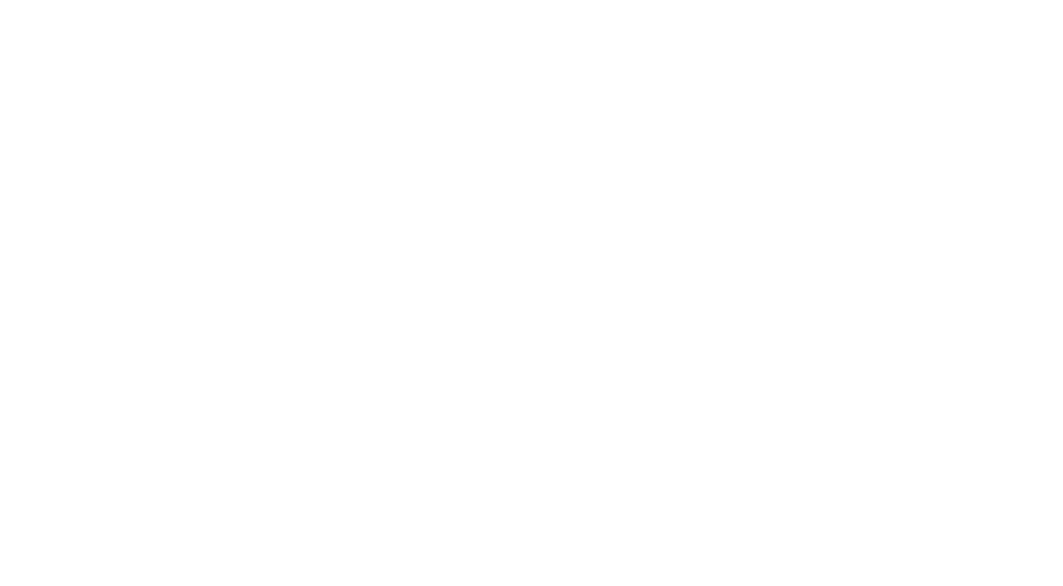
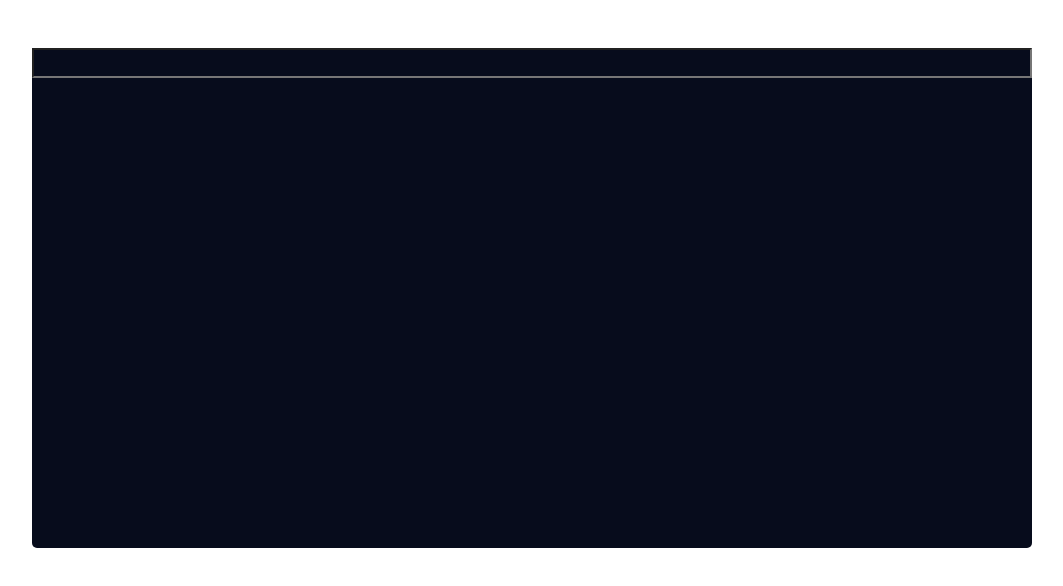
Before and after one commit to anas2479/bash-mirror, a website built with webpack: page dist/index.html in a window 1280 px wide. Shown: the whole page, without its empty margins (53-1116 px from the left). Built offline with nearby package versions, Linux system fonts and the light colour scheme.

Commit message:
cmd basic styles

```diff
--- /dev/null
+++ b/src/scss/__cmd-env.scss
@@ -0,0 +1,22 @@
+/*!
+*
+* Command line window component styles
+*
+*/
+
+$cmd_bg : #070C1C;
+
+.cmd_env{
+    max-width: 1000px;
+    min-height: 500px;
+    background-color: $cmd_bg;
+    color: white;
+    border-radius: 5px;
+
+    // command input
+    .command-input{
+        width: 100%;
+        background-color: $cmd_bg;
+        color: white;
+    }
+}
--- a/src/scss/main.scss
+++ b/src/scss/main.scss
@@ -4,3 +4,8 @@
 ************
 */
 @import '../../node_modules/bootstrap/scss/bootstrap.scss';
+
+
+
+// Import CMD coponent
+@import '_cmd-env'
```
Also changed, not shown: dist/css/styles.css, dist/index.html.
